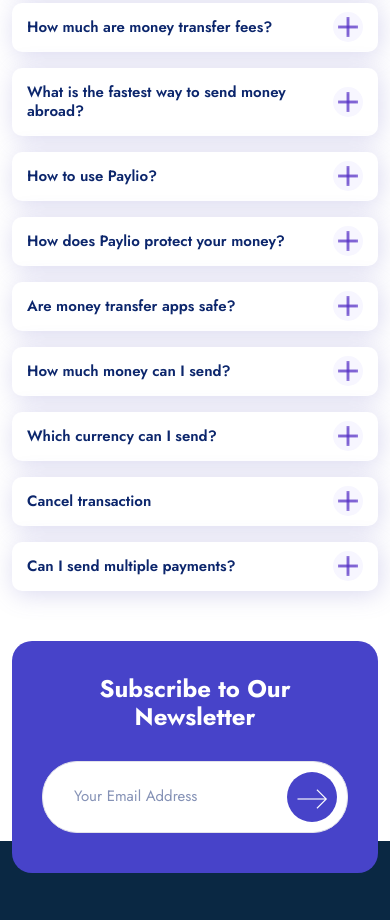
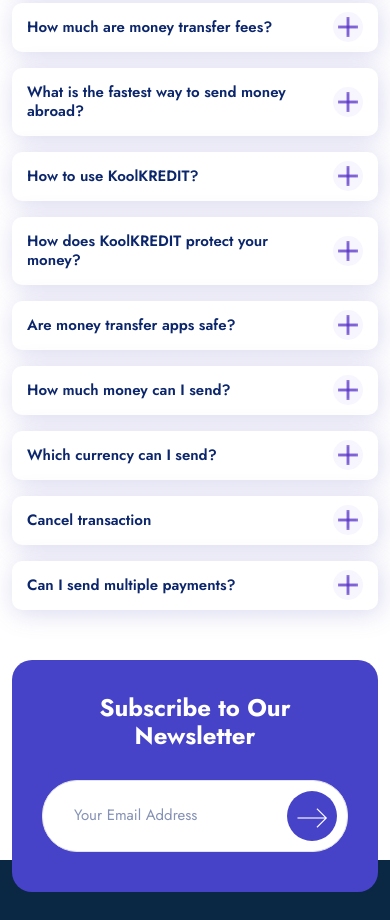
Before and after one commit to Timozino/Paystack-UI-Clone, a plain HTML site: page index.html in a window 390 px wide. Shown: the part 7222-8142 px from the top of the page. Drawn offline with nearby package versions, Linux system fonts and the light colour scheme.

Commit message:
Made a new change  to landing page

```diff
--- a/index.html
+++ b/index.html
@@ -596,7 +596,7 @@
                                 </div>
                                 <div class="accordion-item">
                                     <h6 class="accordion-header" id="headingLeftFour">
-                                        <button class="accordion-button collapsed" type="button" data-bs-toggle="collapse" data-bs-target="#collapseLeftFour" aria-expanded="false" aria-controls="collapseLeftFour">How to use Paylio?</button>
+                                        <button class="accordion-button collapsed" type="button" data-bs-toggle="collapse" data-bs-target="#collapseLeftFour" aria-expanded="false" aria-controls="collapseLeftFour">How to use KoolKREDIT?</button>
                                     </h6>
                                     <div id="collapseLeftFour" class="accordion-collapse collapse" aria-labelledby="headingLeftFour" data-bs-parent="#accordionLeft">
                                         <div class="accordion-body">
@@ -606,7 +606,7 @@
                                 </div>
                                 <div class="accordion-item">
                                     <h6 class="accordion-header" id="headingLeftFive">
-                                        <button class="accordion-button collapsed" type="button" data-bs-toggle="collapse" data-bs-target="#collapseLeftFive" aria-expanded="false" aria-controls="collapseLeftFive">How does Paylio protect your money?</button>
+                                        <button class="accordion-button collapsed" type="button" data-bs-toggle="collapse" data-bs-target="#collapseLeftFive" aria-expanded="false" aria-controls="collapseLeftFive">How does KoolKREDIT protect your money?</button>
                                     </h6>
                                     <div id="collapseLeftFive" class="accordion-collapse collapse" aria-labelledby="headingLeftFive" data-bs-parent="#accordionLeft">
                                         <div class="accordion-body">
```
